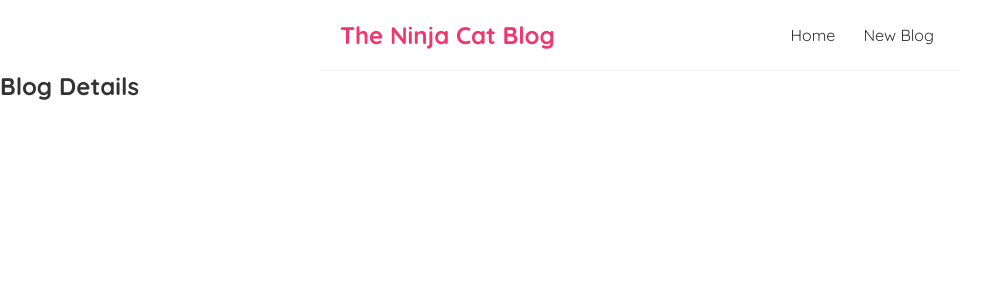
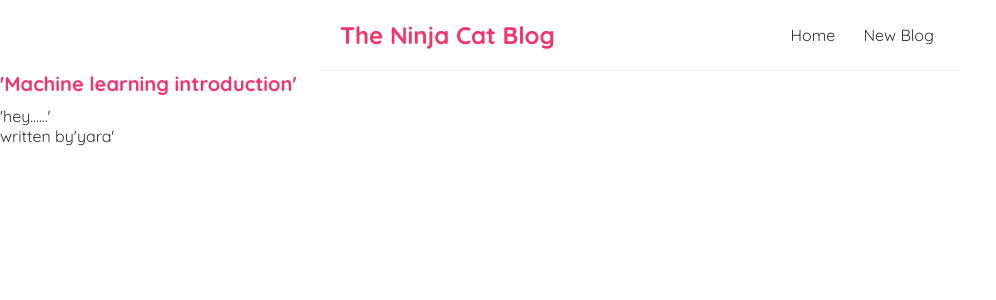
Before and after one commit to yaracchi/React-Blog, a React (Create React App) app: page /blogs/1 in a window 1280 px wide. Shown: the top 300 px of the page, without its empty margins (0-996 px from the left). Built offline with nearby package versions, Linux system fonts and the light colour scheme; data requests are answered from the project's data file; the HTML template or start-up script is replaced by a standard one.

Commit message:
abreuse useFetch to go into a detailed block

```diff
--- a/src/BlogDetails.js
+++ b/src/BlogDetails.js
@@ -1,10 +1,23 @@
 import { useParams } from "react-router-dom";
+import useFetch from "./useFetch";
 
 const BlogDetails = () => {
     const { id } = useParams() //grap params from the route
+    const {data :blog,isPending,error} = useFetch('http://localhost:8000/blogs/'+id)
+
     return (
-        <div className="blog-details">
-            <h2>Blog Details</h2>
+        <div className="blog-details" >
+            {isPending && <div>Loading...</div> }
+            {error && <div>{error} </div>}
+            {blog && (
+                <article>
+                    <h2>{blog.title}</h2>
+                    <p>{blog.body }</p>
+                    <p>written by{blog.author}</p>
+                </article>
+
+            )}
+
         </div>
      );
 }
--- a/src/BlogList.js
+++ b/src/BlogList.js
@@ -12,10 +12,10 @@
             <div className="blog" key={blog.id}>
                 <Link to ={`/blogs/${blog.id}`}>
                 <h2>{blog.title}</h2>
-                <p> written by {blog.body }</p>
+                <p>{blog.body }</p>
                 </Link>
 
-                <p>{blog.author}</p>
+                <p> written by {blog.author}</p>
             </div>
         )) }
        </div>
--- a/src/index.css
+++ b/src/index.css
@@ -55,3 +55,21 @@
 .blog a{
   text-decoration: none;
 }
+
+/* blog details page */
+.blog-details h2 {
+  font-size: 20px;
+  color: #f1356d;
+  margin-bottom: 10px;
+}
+.blog-details div {
+  margin: 20px 0;
+}
+.blog-details button {
+  background: #f1356d;
+  color: #fff;
+  border: 0;
+  padding: 8px;
+  border-radius: 8px;
+  cursor: pointer;
+}
```
